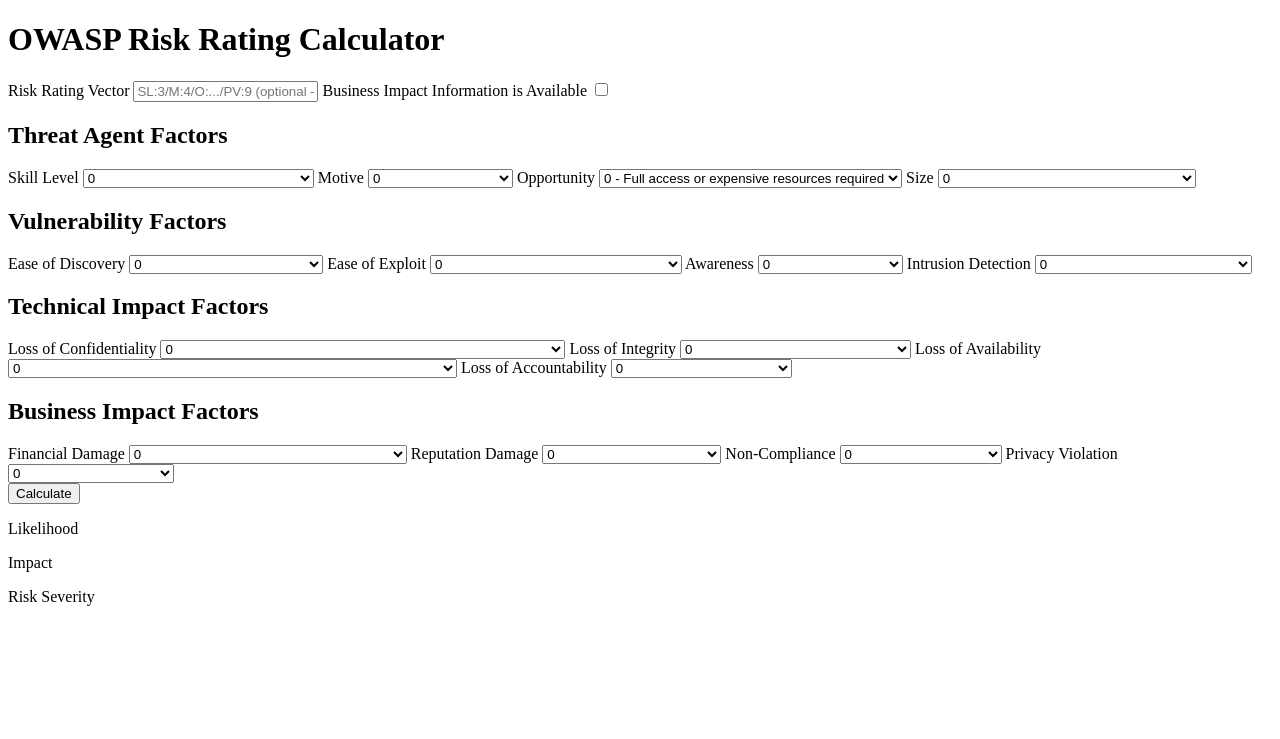
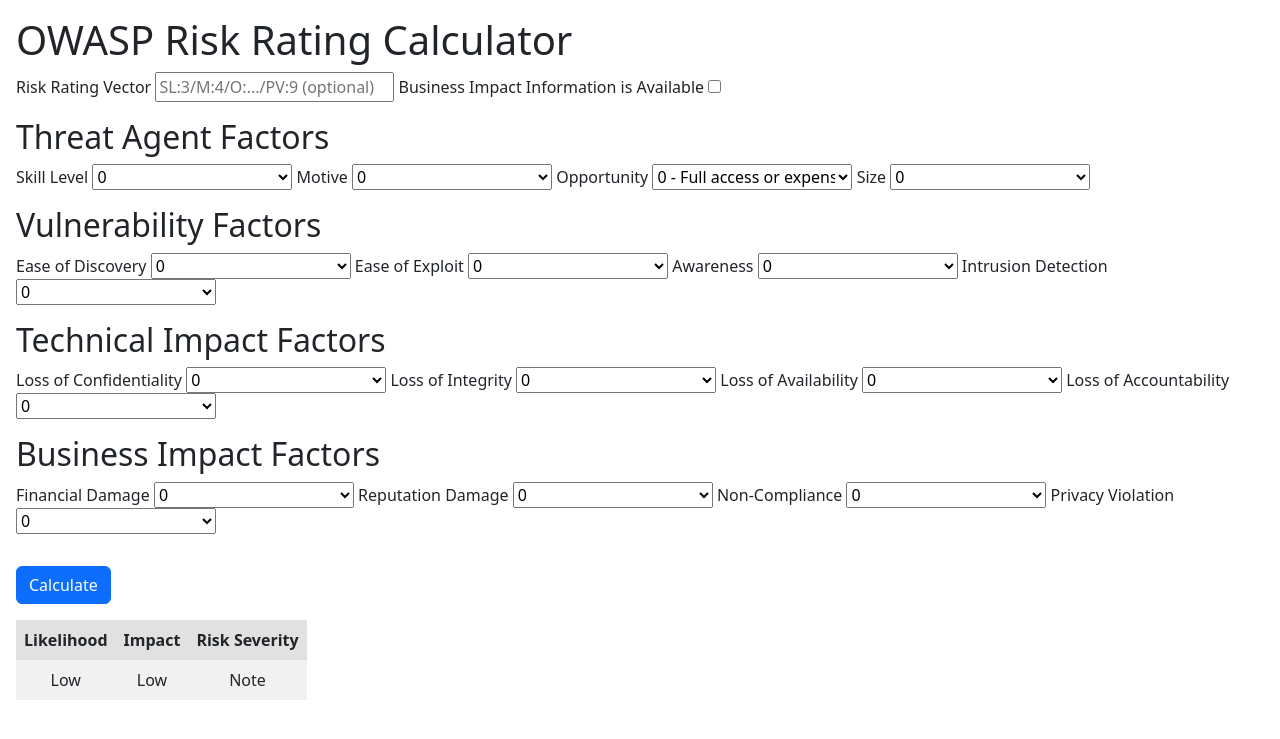
Before and after one commit to sidvasu/OWASP-Risk-Rating-Calculator, a Django app: page / in a window 1280 px wide. Shown: the top 739 px of the page. Run offline with Django 4.2, Linux system fonts and the light colour scheme.

Commit message:
Cleaned up UI

```diff
--- /dev/null
+++ b/risk_calculator/static/risk_calculator/css/style.css
@@ -0,0 +1,34 @@
+body {
+    padding: 1em;
+}
+
+select {
+    width: 200px;
+}
+
+#menu {
+    display: flex;
+    flex-direction: column;
+    margin-top: 1em;
+    margin-bottom: 1em;
+}
+
+.category {
+    margin-bottom: 1em;
+}
+
+table, tr, th, td {
+    text-align: center;
+}
+
+th, td {
+    padding: 0.5em;
+}
+
+th {
+    background-color: #e1e1e1;
+}
+
+td {
+    background-color: #f1f1f1;
+}
--- a/risk_calculator/static/risk_calculator/js/calculator.js
+++ b/risk_calculator/static/risk_calculator/js/calculator.js
@@ -49,25 +49,9 @@ function showError(message) {
 
 function showResults(data) {
     document.getElementById("error-message").textContent = "";
-    document.getElementById("likelihood").textContent =
-        `${data.likelihood} (${data.likelihood_level})`;
-    document.getElementById("impact").textContent =
-        `${data.impact} (${data.impact_level})`;
+    document.getElementById("likelihood").textContent = data.likelihood_level;
+    document.getElementById("impact").textContent = data.impact_level;
     document.getElementById("risk-severity").textContent = data.risk_severity;
-}
-
-function calculateImpact() {
-    const useBusiness = document.getElementById('business-impact').checked;
-
-    if (useBusiness) {
-        // Calculate using business impact fields
-        const result = calculateBusinessImpact();
-        // ...
-    } else {
-        // Calculate using technical impact fields
-        const result = calculateTechnicalImpact();
-        // ...
-    }
 }
 
 async function calculateRisk() {
--- a/risk_calculator/templates/risk_calculator/index.html
+++ b/risk_calculator/templates/risk_calculator/index.html
@@ -5,6 +5,8 @@
         <meta charset="UTF-8">
         <meta name="viewport" content="width=device-width, initial-scale=1.0">
         <title>OWASP Risk Rating Calculator</title>
+        <link rel="stylesheet" href="{% static 'risk_calculator/css/style.css' %}">
+        <link href="https://cdn.jsdelivr.net/npm/bootstrap@5.3.8/dist/css/bootstrap.min.css" rel="stylesheet" integrity="sha384-sRIl4kxILFvY47J16cr9ZwB07vP4J8+LH7qKQnuqkuIAvNWLzeN8tE5YBujZqJLB" crossorigin="anonymous">
     </head>
     <body>
         <h1>OWASP Risk Rating Calculator</h1>
@@ -12,13 +14,13 @@
         {% csrf_token %}
 
         <label for="input">Risk Rating Vector</label>
-        <input type="text" id="input" placeholder="SL:3/M:4/O:.../PV:9 (optional — overrides dropdowns below)">
+        <input type="text" id="input" placeholder="SL:3/M:4/O:.../PV:9 (optional)">
 
         <label for="business-impact">Business Impact Information is Available</label>
         <input type="checkbox" id="business-impact" name="business-impact" value="True">
 
-        <div display="flex" flex-direction="row">
-            <div display="flex" flex-direction="column">
+        <div id="menu">
+            <div class="category">
                 <h2>Threat Agent Factors</h2>
                 <label for="skill-level">Skill Level</label>
                 <select id="skill-level">
@@ -77,7 +79,7 @@
                 </select>
             </div>
 
-            <div display="flex" flex-direction="column">
+            <div class="category">
                 <h2>Vulnerability Factors</h2>
                 <label for="ease-of-discovery">Ease of Discovery</label>
                 <select id="ease-of-discovery">
@@ -136,7 +138,7 @@
                 </select>
             </div>
 
-            <div display="flex" flex-direction="column">
+            <div class="category">
                 <h2>Technical Impact Factors</h2>
                 <label for="loss-of-confidentiality">Loss of Confidentiality</label>
                 <select id="loss-of-confidentiality">
@@ -195,7 +197,7 @@
                 </select>
             </div>
 
-            <div display="flex" flex-direction="column">
+            <div class="category">
                 <h2>Business Impact Factors</h2>
                 <label for="financial-damage">Financial Damage</label>
                 <select id="financial-damage">
@@ -255,17 +257,21 @@
             </div>
         </div>
 
-        <button id="calculate">Calculate</button>
+        <button class="btn btn-primary" id="calculate">Calculate</button>
         <p id="error-message" style="color: red;"></p>
 
-        <label for="likelihood">Likelihood</label>
-        <p id="likelihood"></p>
-
-        <label for="impact">Impact</label>
-        <p id="impact"></p>
-
-        <label for="risk-severity">Risk Severity</label>
-        <p id="risk-severity"></p>
+        <table>
+            <tr>
+                <th>Likelihood</th>
+                <th>Impact</th>
+                <th>Risk Severity</th>
+            </tr>
+            <tr>
+                <td id="likelihood">Low</td>
+                <td id="impact">Low</td>
+                <td id="risk-severity">Note</td>
+            </tr>
+        </table>
 
         <script src="{% static 'risk_calculator/js/calculator.js' %}"></script>
     </body>
```
Also changed, not shown: risk_calculator/owasp_risk_rating.py (+15 -15 lines).
